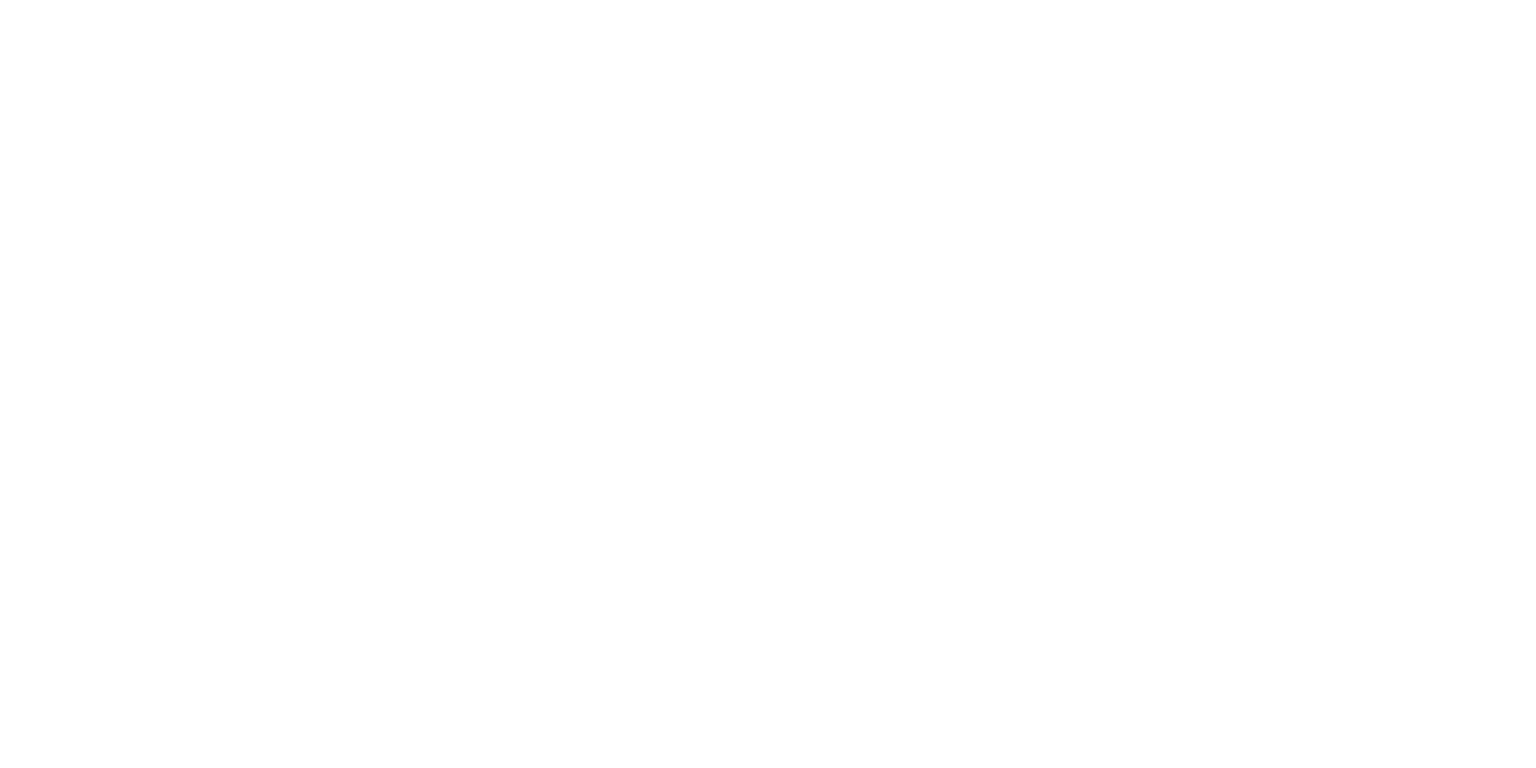
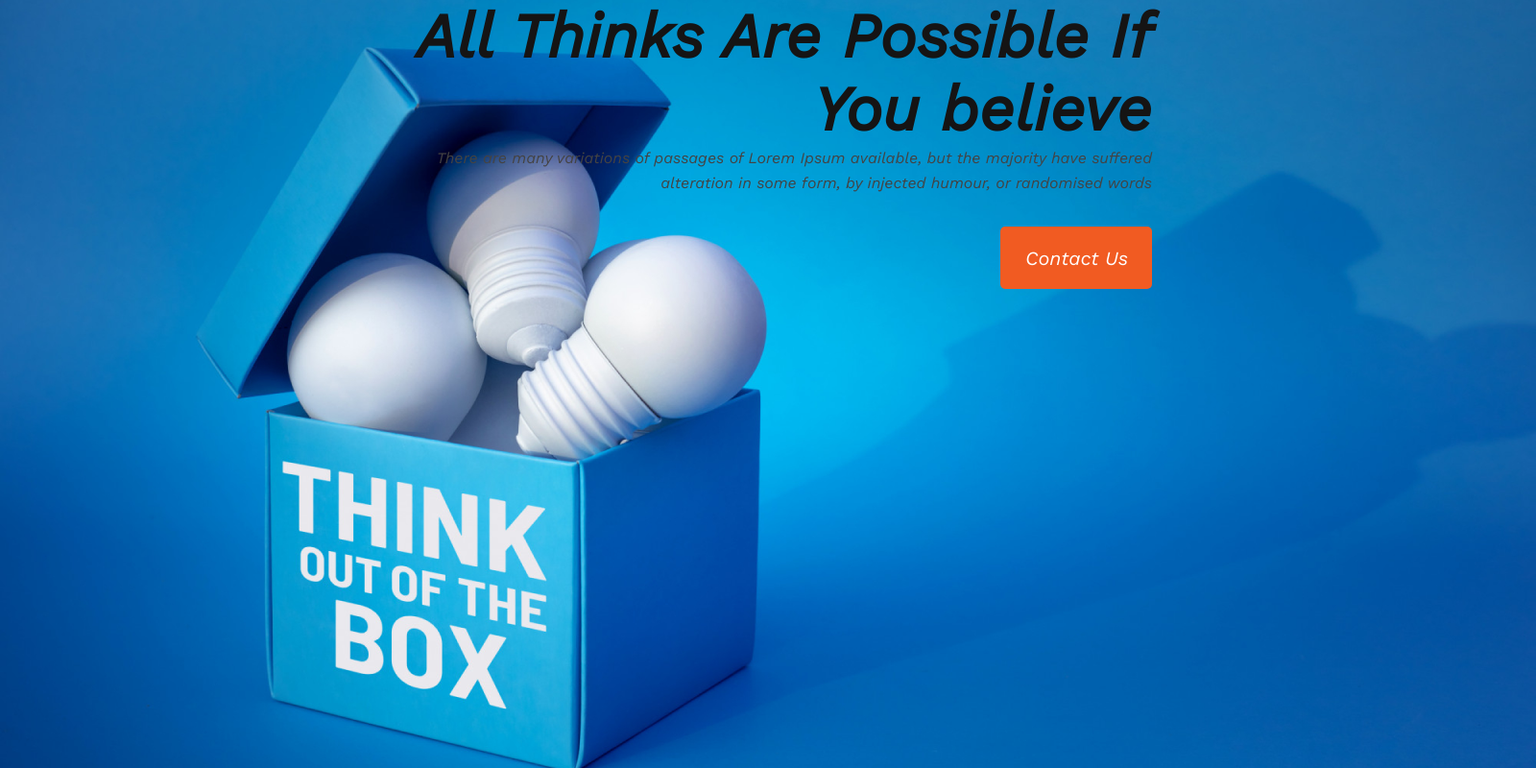
Before and after one commit to sanaullahsaber/new-year-new-me, a plain HTML site: page index.html in a window 1280 px wide. Shown: the whole page at 96% size, 1600 px wide, since content can reach past the window. Drawn offline with nearby package versions, Linux system fonts and the light colour scheme; a web font is replaced by a local one.

Commit message:
header container added

```diff
--- a/index.html
+++ b/index.html
@@ -4,9 +4,28 @@
   <meta charset="UTF-8">
   <meta http-equiv="X-UA-Compatible" content="IE=edge">
   <meta name="viewport" content="width=device-width, initial-scale=1.0">
+  <link rel="preconnect" href="https://fonts.googleapis.com">
+  <link rel="preconnect" href="https://fonts.gstatic.com" crossorigin>
+  <link
+    href="https://fonts.googleapis.com/css2?family=Inter&family=Open+Sans&family=Updock&family=Work+Sans:ital@1&display=swap"
+    rel="stylesheet">
+
+    <link rel="stylesheet" href="styles/protfolio.css">
   <title>New Year New Me Protfolio</title>
 </head>
 <body>
+  <header class="header">
 
+    <div class="header-container">
+        <div class="sub-header-container">
+            <h1 class="banner-title">All Thinks Are Possible If You believe</h1>
+            <p class="banner-descirption">There are many variations of passages of Lorem Ipsum available, but the majority have suffered alteration in some form,
+            by injected humour, or randomised words</p>
+            <button class="button-primary">Contact Us</button>
+        </div>
+    </div>
+  </header>
+  <main></main>
+  <footer></footer>
 </body>
 </html>
--- a/styles/protfolio.css
+++ b/styles/protfolio.css
@@ -0,0 +1,44 @@
+* {
+  margin: 0 auto;
+  font-family: "Work Sans", sans-serif;
+}
+
+/* header container */
+.header-container{
+  background-image: url(../images/banner/banner3.png);
+  background-repeat: no-repeat;
+  width: 1600px;
+  height: 800px;
+  text-align: right;
+
+}
+
+.banner-title{
+  color: #151414;
+  font-weight: 700;
+  font-size: 65px;
+  line-height: 76px;
+  text-align: right;
+  /* padding: 216px 230px 364px 845px; */
+  margin: 0 400px;
+}
+.banner-descirption{
+  color: #444343;
+  text-align: right;
+  font-weight: 400;
+  font-size: 16px;
+  line-height: 26px;
+  /* padding: 468px 230px 262px 876px; */
+  margin: 0 400px;
+}
+.button-primary {
+  color: #FFFFFF;
+  background: #f15b22;
+  border: none;
+  border-radius: 5px;
+  padding: 21px 25px 20px 26px;
+  font-size: 20px;
+  font-weight: 600px;
+  border-radius: 5px;
+  margin: 32px 400px;
+}
```
